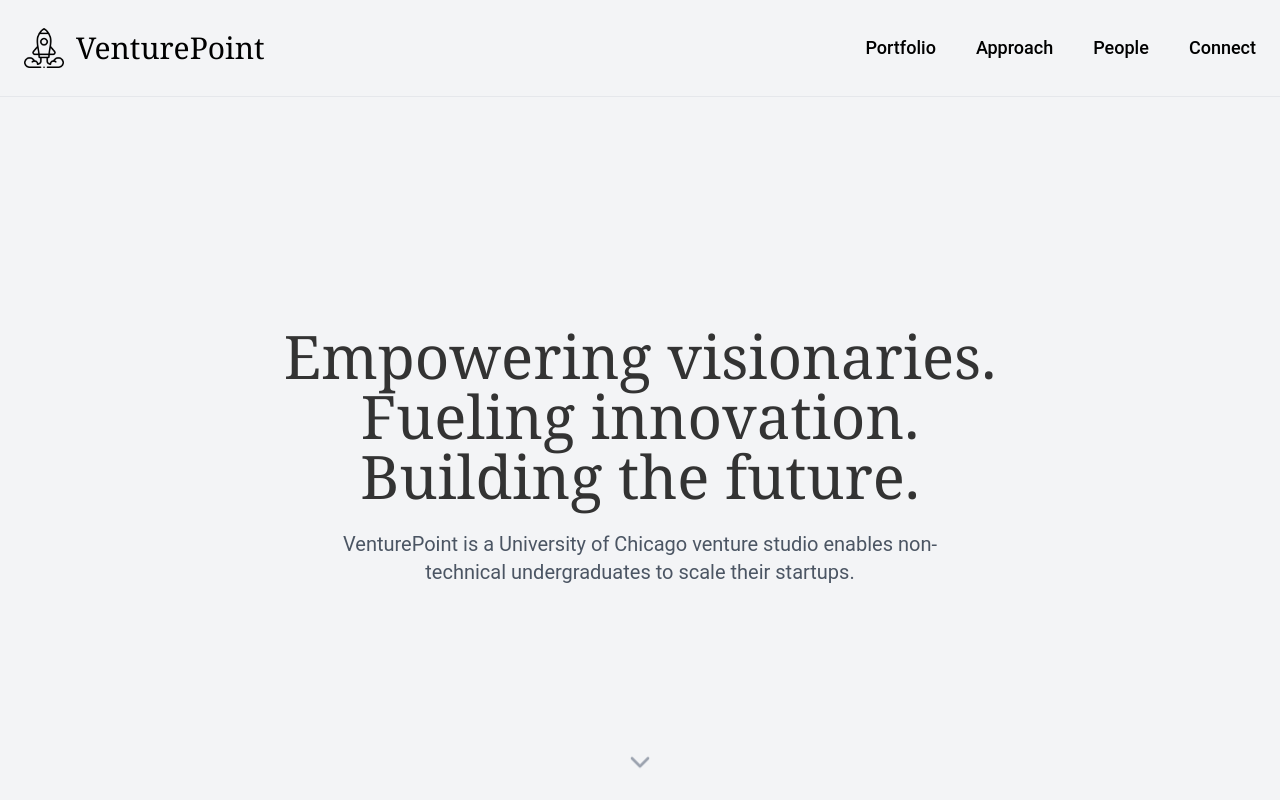
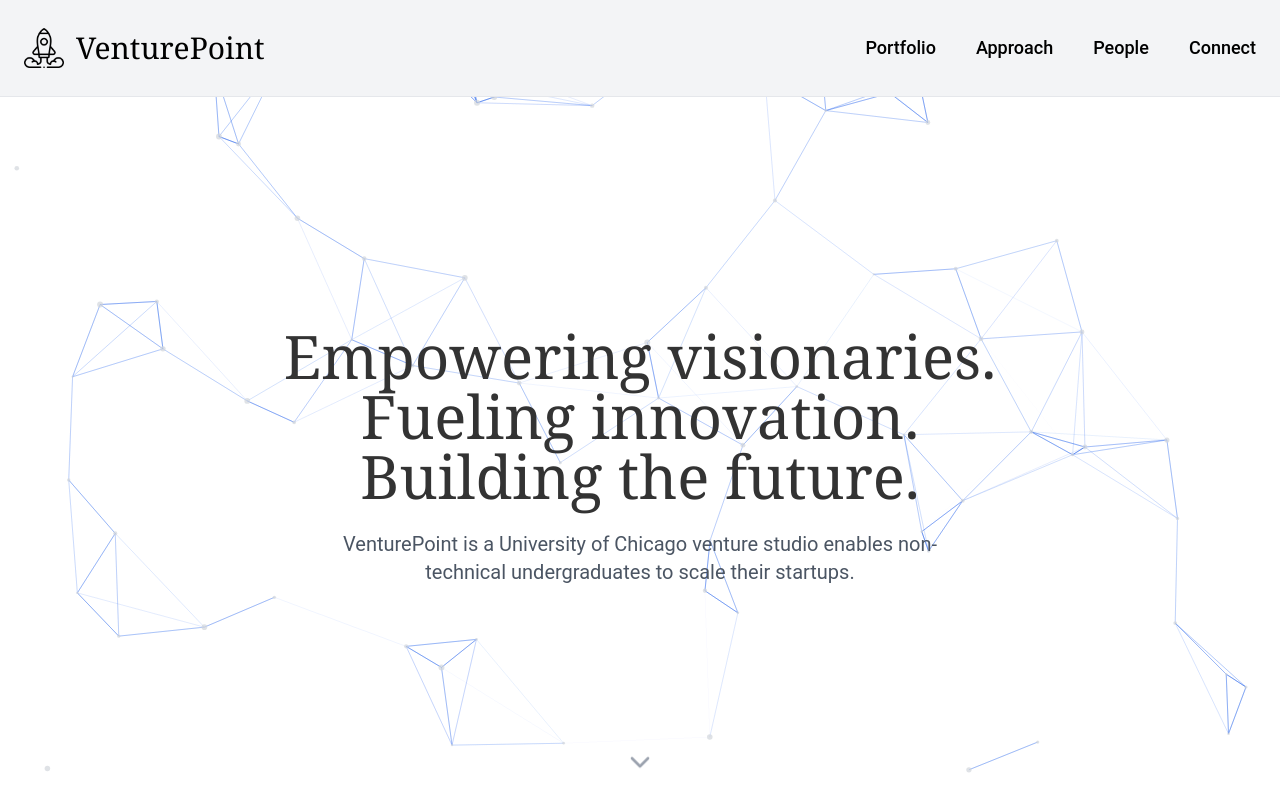
Before and after one commit to Guido1Alessandro1Trevisan/venturepoint, a Next.js app: page / in a window 1280 px wide. Shown: the top 800 px of the page. Built offline with nearby package versions, Linux system fonts and the light colour scheme.

Commit message:
added aprticles

```diff
--- a/package.json
+++ b/package.json
@@ -11,6 +11,7 @@
   "dependencies": {
     "@radix-ui/react-icons": "^1.3.0",
     "@radix-ui/react-slot": "^1.1.0",
+    "@tsparticles/react": "^3.0.0",
     "class-variance-authority": "^0.7.0",
     "clsx": "^2.1.1",
     "framer-motion": "^11.11.1",
--- /dev/null
+++ b/src/components/particles/particles.js
@@ -0,0 +1,95 @@
+"use client";
+
+import Particles, { initParticlesEngine } from "@tsparticles/react";
+import { useEffect, useMemo, useState } from "react";
+import { loadSlim } from "@tsparticles/slim";
+
+const ParticlesComponent = (props) => {
+  const [init, setInit] = useState(false);
+  useEffect(() => {
+    initParticlesEngine(async (engine) => {
+      await loadSlim(engine);
+    }).then(() => {
+      setInit(true);
+    });
+  }, []);
+
+  const particlesLoaded = (container) => {
+    // You can add any additional logic here if needed
+  };
+
+  const options = useMemo(
+    () => ({
+      background: {
+        color: {
+          value: "#FFFFFF", // neutral-800 (dark gray background)
+        },
+      },
+      fpsLimit: 120,
+      interactivity: {
+        events: {
+          onClick: {
+            enable: true,
+            mode: "repulse",
+          },
+          onHover: {
+            enable: true,
+            mode: "grab",
+          },
+        },
+        modes: {
+          push: {
+            distance: 200,
+            duration: 15,
+          },
+          grab: {
+            distance: 150,
+          },
+        },
+      },
+      particles: {
+        color: {
+          value: "#d1d5db", // neutral-300 (light gray particles)
+        },
+        links: {
+          color: "#2563eb", // blue-500 (blue links)
+          distance: 150,
+          enable: true,
+          opacity: 0.5,
+          width: 1,
+        },
+        move: {
+          direction: "none",
+          enable: true,
+          outModes: {
+            default: "bounce",
+          },
+          random: true,
+          speed: 1,
+          straight: false,
+        },
+        number: {
+          density: {
+            enable: true,
+          },
+          value: 150,
+        },
+        opacity: {
+          value: 0.7,
+        },
+        shape: {
+          type: "circle",
+        },
+        size: {
+          value: { min: 1, max: 3 },
+        },
+      },
+      detectRetina: true,
+    }),
+    [],
+  );
+
+  return <Particles id={props.id} init={particlesLoaded} options={options} />;
+};
+
+export default ParticlesComponent;
--- a/src/components/venture-point-landing.tsx
+++ b/src/components/venture-point-landing.tsx
@@ -9,6 +9,8 @@
 import { useInView } from 'react-intersection-observer';
 import { useEffect } from 'react';
 import Link from "next/link";
+import ParticlesComponent from "@/components/particles/particles";
+
 
 
 
@@ -85,9 +87,12 @@
   return (
     <div className="flex flex-col min-h-screen bg-white text-[#333333]">
 
-      <main className="flex-1 mt-24"> {/* Add mt-24 to account for fixed header */}
-        <section id="hero" className="w-full h-[90vh] flex flex-col justify-center items-center relative bg-gray-100">
-          <div className="mx-auto max-w-7xl px-4 sm:px-6 lg:px-8">
+      <main className="flex-1 mt-24">
+        <section id="hero" className="w-full h-[90vh] flex flex-col justify-center items-center relative bg-gray-100 re">
+
+          <ParticlesComponent />
+
+          <div className="absolute mx-auto max-w-7xl px-4 sm:px-6 lg:px-8">
             <h1 className="text-4xl md:text-5xl lg:text-6xl font-serif leading-tight max-w-3xl mx-auto text-center">
               Empowering visionaries. Fueling innovation. Building the future.
             </h1>
@@ -194,5 +199,6 @@
         </AnimatedSection>
       </main>
     </div>
+
   )
 }
```
Also changed, not shown: 1 other file (tests, documents, lock files or other folders).
